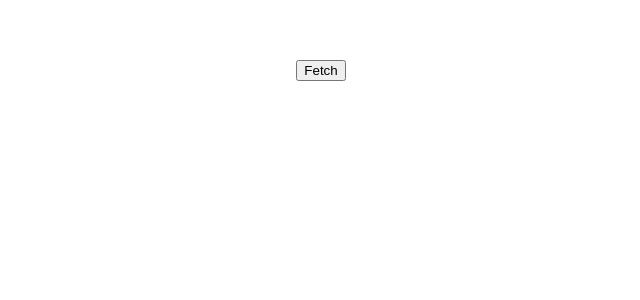
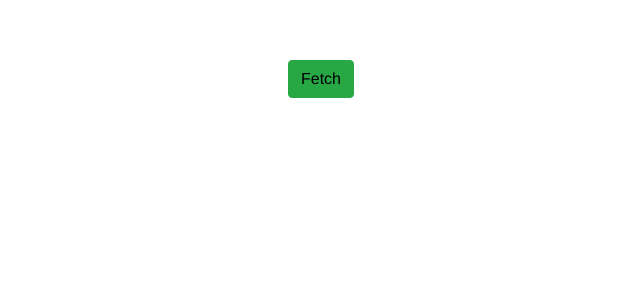
Before and after one commit to m6fish/vue3_ts_youtubeAPI_sample, a Vue app: page / in a window 1280 px wide. Shown: the top 300 px of the page, without its empty margins (319-959 px from the left). Built offline with nearby package versions, Linux system fonts and the light colour scheme.

Commit message:
bootstrap

```diff
--- a/package.json
+++ b/package.json
@@ -8,6 +8,7 @@
   },
   "dependencies": {
     "axios": "^0.21.0",
+    "bootstrap": "^5.0.0-alpha3",
     "core-js": "^3.6.5",
     "vue": "^3.0.0",
     "vuex": "^4.0.0-0"
--- /dev/null
+++ b/scss/_reset.scss
@@ -0,0 +1,70 @@
+/* http://meyerweb.com/eric/tools/css/reset/
+   v2.0 | 20110126
+   License: none (public domain)
+*/
+*, *:after, *:before {
+	-webkit-box-sizing: border-box;
+			box-sizing: border-box;
+	-webkit-overflow-scrolling: touch;
+	-webkit-tap-highlight-color: rgba(0, 0, 0, 0);
+}
+html, body, div, span, applet, object, iframe,
+h1, h2, h3, h4, h5, h6, p, blockquote, pre,
+a, abbr, acronym, address, big, cite, code,
+del, dfn, em, img, ins, kbd, q, s, samp,
+small, strike, strong, sub, sup, tt, var,
+b, u, i, center,
+dl, dt, dd, ol, ul, li,
+fieldset, form, label, legend,
+table, caption, tbody, tfoot, thead, tr, th, td,
+article, aside, canvas, details, embed,
+figure, figcaption, footer, header, hgroup,
+menu, nav, output, ruby, section, summary,
+time, mark, audio, video {
+	margin: 0;
+	padding: 0;
+	border: 0;
+	font-size: 100%;
+	font: inherit;
+	vertical-align: baseline;
+}
+/* HTML5 display-role reset for older browsers */
+article, aside, details, figcaption, figure,
+footer, header, hgroup, menu, nav, section {
+	display: block;
+}
+body {
+	line-height: 1;
+}
+ol, ul {
+	list-style: none;
+}
+blockquote, q {
+	quotes: none;
+}
+blockquote:before, blockquote:after,
+q:before, q:after {
+	content: '';
+	content: none;
+}
+table {
+	border-collapse: collapse;
+	border-spacing: 0;
+}
+*,
+*:active,
+*:focus {
+	outline: none;
+	text-decoration: none;
+}
+*::-moz-focus-inner {
+	border: none;
+}
+button,
+input,
+select,
+td,
+textarea {
+    background: none;
+    border: none;
+}
--- /dev/null
+++ b/scss/custom.scss
@@ -0,0 +1,9 @@
+$primary: #28a745;
+
+@import "../node_modules/bootstrap/scss/bootstrap";
+
+.btn-primary:focus,
+.btn-primary:active {
+  box-shadow: none;
+  outline: 0px;
+}
--- /dev/null
+++ b/scss/main.scss
@@ -0,0 +1,2 @@
+@import 'reset';
+@import 'custom';
--- a/src/main.ts
+++ b/src/main.ts
@@ -1,5 +1,6 @@
 import { createApp } from 'vue'
 import App from './App.vue'
 import store from './store'
+import '../scss/main.scss'
 
 createApp(App).use(store).mount('#app')
```
